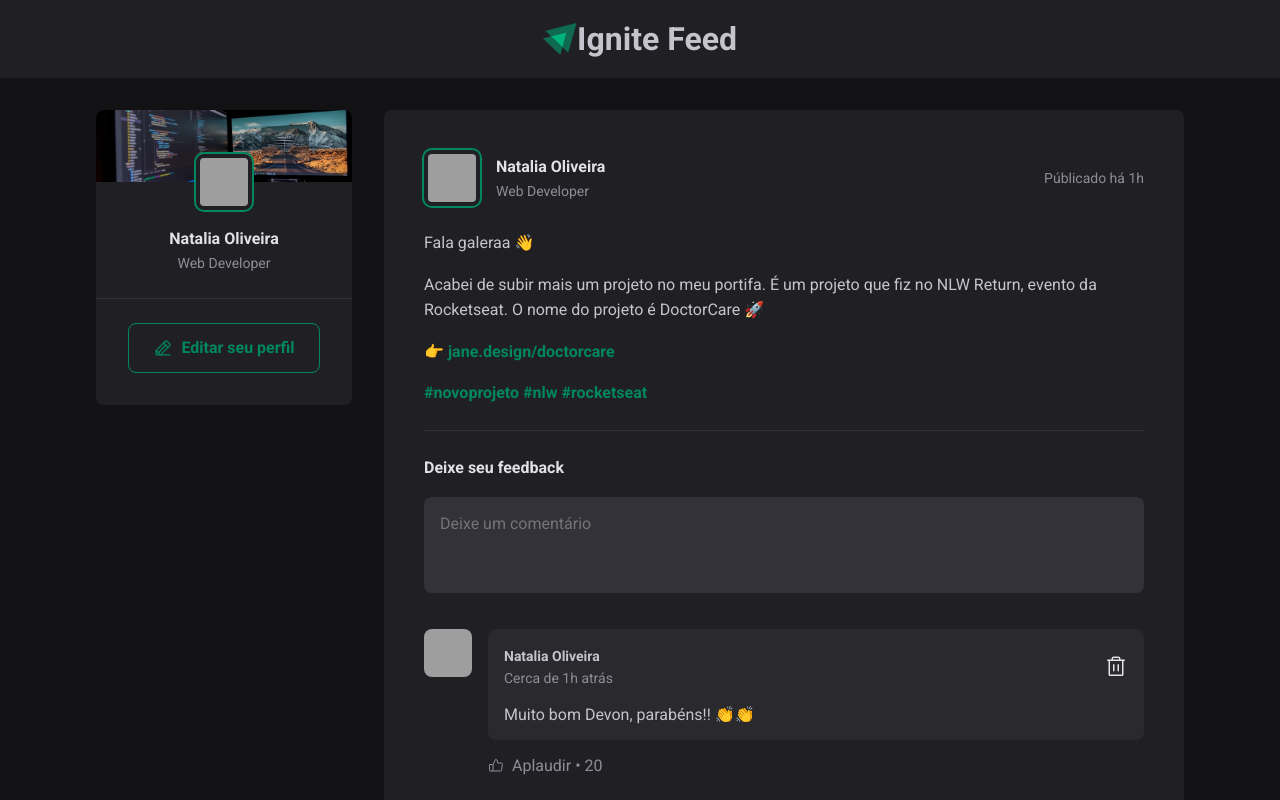
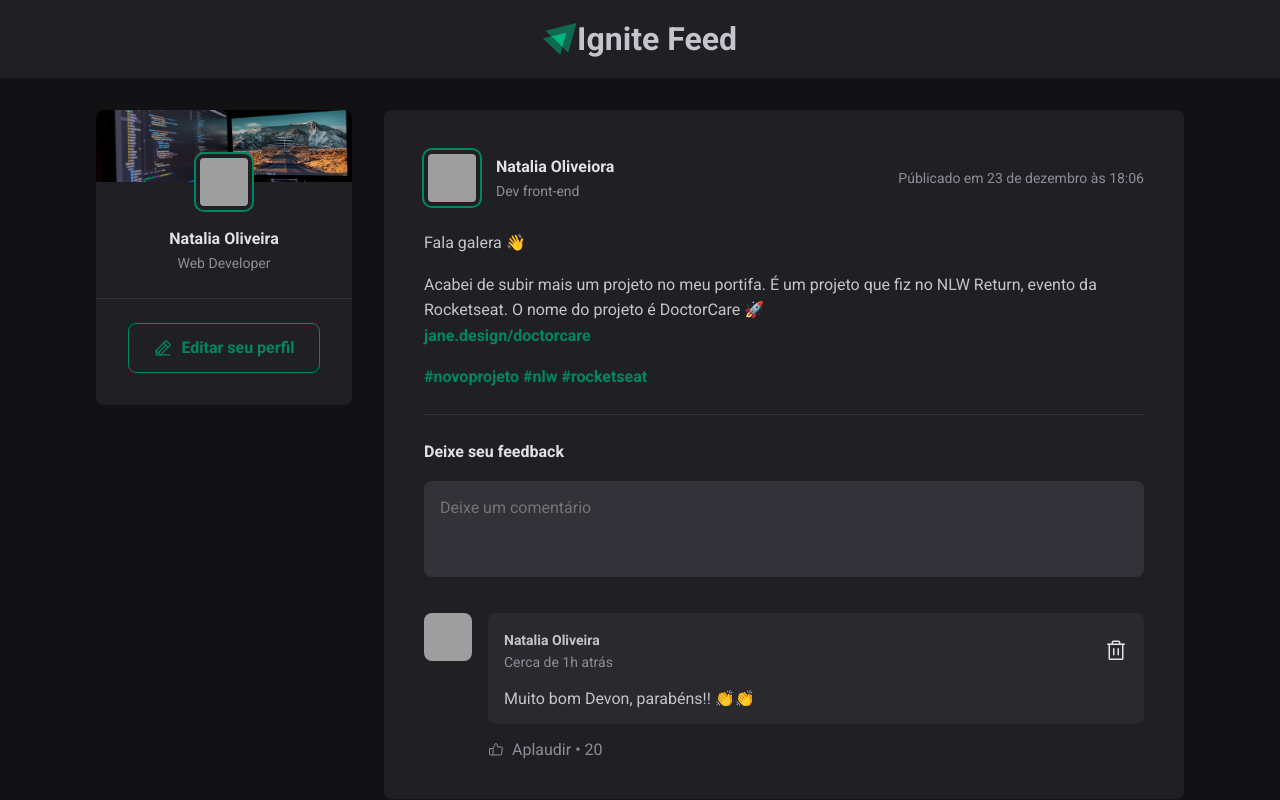
Before and after one commit to NOBarbosa/ignite_feed, a React (Vite) app: page / in a window 1280 px wide. Shown: the top 800 px of the page. Built offline with nearby package versions, Linux system fonts and the light colour scheme; grey boxes are pictures that could not be loaded.

Commit message:
feat: props at post component

```diff
--- a/src/components/Post/Post.jsx
+++ b/src/components/Post/Post.jsx
@@ -1,29 +1,39 @@
+/* eslint-disable react/prop-types */
 import { Comment } from '../Comment/Comment';
 import s from './post.module.scss';
 import { Avatar } from '../Avatar/Avatar';
 
 
-export function Post(){
+export function Post({author,publishedAt, content}){
+    const publishedAtFormated = new Intl.DateTimeFormat('pt-Br', {
+        day: '2-digit',
+        month: 'long',
+        hour:'2-digit',
+        minute: '2-digit'
+    }).format(publishedAt)
+
     return(
         <article className={s.post}>
             <header>
                 <div className={s.author}>
-                    <Avatar src="https://github.com/NOBarbosa.png" />
+                    <Avatar src={author.avatarUrl} />
                      <div className={s.authorInfo}>
-                        <strong>Natalia Oliveira</strong>
-                        <span>Web Developer</span>
+                        <strong>{author.name}</strong>
+                        <span>{author.role}</span>
                     </div>
                 </div>
 
-                <time title='23 de Dezembro às 22:27' dateTime='2023-12-23'>Públicado há 1h</time>
+                <time title='23 de Dezembro às 22:27' dateTime='2023-12-23'>Públicado em {publishedAtFormated}</time>
             </header>
 
             <div className={s.content}>
-                <p>Fala galeraa 👋 </p>
-
-                <p> Acabei de subir mais um projeto no meu portifa. É um projeto que fiz no NLW Return, evento da Rocketseat. O nome do projeto é DoctorCare 🚀</p>
-
-               <p> <a href="#">👉 jane.design/doctorcare</a></p>
+                {content.map((item, i)=>{
+                        if(item.type=== "paragraph"){
+                            return <p key={i}>{item.content}</p>
+                        }else if(item.type=== "link"){
+                            return <a href='#' key={i}>{item.content}</a>
+                        }
+                })}
 
                 <p>
                 <a href="#">#novoprojeto </a>
```
